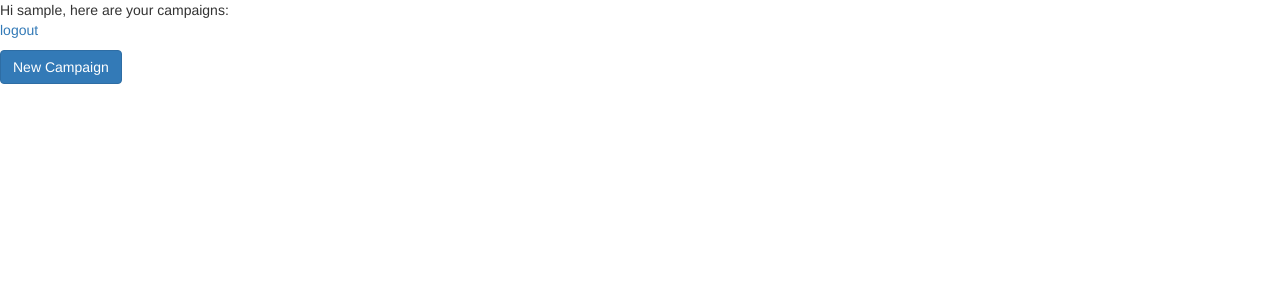
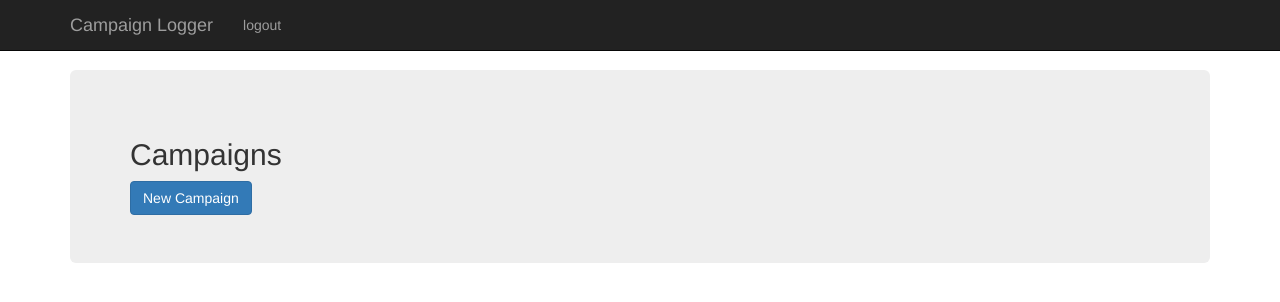
Before and after one commit to nicholas-wacks/Campaign-Logger, a Django app: page /campaigns/ in a window 1280 px wide. Shown: the top 302 px of the page. Run offline with Django 3.2, Linux system fonts and the light colour scheme; the visitor is signed in with stand-in values (Sample User, id 1); some libraries are stand-ins or nearby versions.

Commit message:
Minor UI tweaks

```diff
--- a/campaigns/templates/index.html
+++ b/campaigns/templates/index.html
@@ -4,12 +4,16 @@
 
 {% block content %}
 {% if user.is_authenticated %}
-  Hi {{ user.username }}, here are your campaigns:
-  <p><a href="{% url 'logout' %}" id="logout">logout</a></p>
-  <a class="btn btn-primary" href="#" role="button" id="new_campaign">New Campaign</a>
+<div class="jumbotron">
+    <h2>Campaigns</h2>
+    <a class="btn btn-primary" href="#" role="button" id="new_campaign">New Campaign</a>
+</div>
+
+<table id="campaigns">
+
+</table>
+
 {% else %}
   <p>Please login or sign up</p>
-  <a href="{% url 'login' %}" id="login">login</a> |
-  <a href="{% url 'signup' %}" id="signup">signup</a>
 {% endif %}
 {% endblock %}
--- a/functional_tests/test_simple_workflow.py
+++ b/functional_tests/test_simple_workflow.py
@@ -48,6 +48,8 @@ class SimpleWorkflowTest(FunctionalTest):
         campaign_name_input.send_keys('The Boat\'s Requiem')
         campaign_name_input.send_keys(Keys.ENTER)
 
+        # Bob sees his campaign in the list and clicks into it
+
         # Bob sees that his campaign has no items
         self.fail('finish this test')
 
--- a/templates/base.html
+++ b/templates/base.html
@@ -3,21 +3,57 @@
 
 <head>
     <meta charset="utf-8">
-    <title>{% block title %}{% endblock %}</title>
+    <title>{% block title %}Campaign Logs{% endblock %}</title>
+    <meta charset="utf-8">
+    <meta name="viewport" content="width=device-width, initial-scale=1">
+    <!-- Bootstrap -->
+    <link rel="stylesheet" href="https://maxcdn.bootstrapcdn.com/bootstrap/3.3.7/css/bootstrap.min.css" integrity="sha384-BVYiiSIFeK1dGmJRAkycuHAHRg32OmUcww7on3RYdg4Va+PmSTsz/K68vbdEjh4u"
+        crossorigin="anonymous">
 
-    <!-- Bootstrap -->
-    <link rel="stylesheet" href="https://maxcdn.bootstrapcdn.com/bootstrap/3.3.7/css/bootstrap.min.css" integrity="sha384-BVYiiSIFeK1dGmJRAkycuHAHRg32OmUcww7on3RYdg4Va+PmSTsz/K68vbdEjh4u" crossorigin="anonymous">
-
+    {% load static %}
+    <link rel="stylesheet" href="{% static 'css/styles.css' %}">
 </head>
 
 <body>
-    <main>
-        {% block content %}
-        {% endblock %}
-    </main>
+    <div class="navbar navbar-inverse navbar-fixed-top">
+        <div class="container">
+            <div class="navbar-header">
+                <button type="button" class="navbar-toggle" data-toggle="collapse" data-target=".navbar-collapse">
+                    <span class="icon-bar"></span>
+                    <span class="icon-bar"></span>
+                    <span class="icon-bar"></span>
+                </button>
+            </div>
+            <div class="navbar-collapse collapse">
+                {% block navbar %}
+                <ul class="nav navbar-nav">
+                    <a class="navbar-brand" href="#">Campaign Logger</a>
+                    {% if user.is_authenticated %}
+                    <li><a href="{% url 'logout' %}" id="logout">logout</a></li>
+                    {% else %}
+                    <li><a href="{% url 'login' %}" id="login">login</a> </li>
+                    <li><a href="{% url 'signup' %}" id="signup">signup</a></li>
+                    {% endif %}
+                </ul>
+                {% endblock %}
+            </div>
+        </div>
+    </div>
+    <nav class="navbar navbar-">
+
+    </nav>
+    <div class="container">
+        <div class="row">
+
+            <div class="col-sm-12 ">
+                {% block content %}{% endblock %}
+            </div>
+        </div>
+    </div>
 </body>
 
 <!-- Bootstrap js -->
-<script src="https://maxcdn.bootstrapcdn.com/bootstrap/3.3.7/js/bootstrap.min.js" integrity="sha384-Tc5IQib027qvyjSMfHjOMaLkfuWVxZxUPnCJA7l2mCWNIpG9mGCD8wGNIcPD7Txa" crossorigin="anonymous"></script>
+<script src="https://maxcdn.bootstrapcdn.com/bootstrap/3.3.7/js/bootstrap.min.js" integrity="sha384-Tc5IQib027qvyjSMfHjOMaLkfuWVxZxUPnCJA7l2mCWNIpG9mGCD8wGNIcPD7Txa"
+    crossorigin="anonymous"></script>
 
 </html>
```
